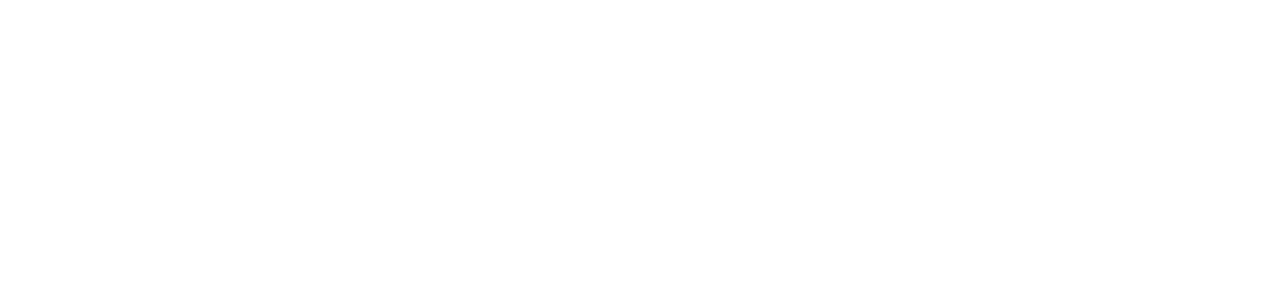
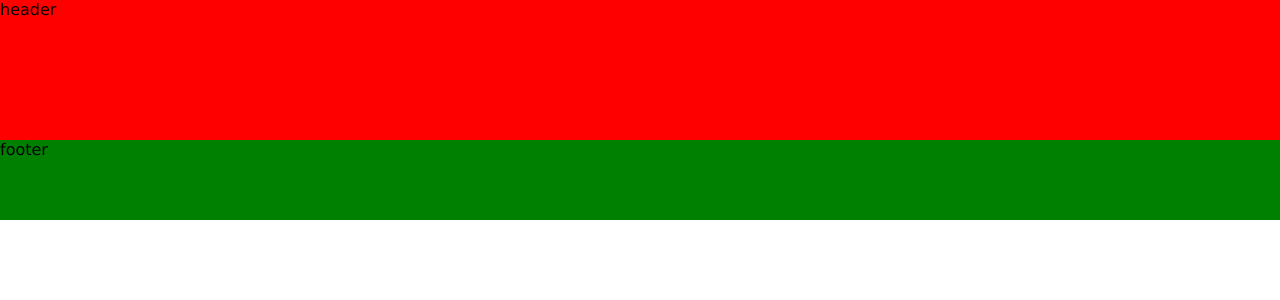
Before and after one commit to michudud/Pizza-System, a React (Vite) app: page /menu in a window 1280 px wide. Before the commit this address had no page. Shown: the top 300 px of the page. Built offline with nearby package versions, Linux system fonts and the light colour scheme.

Commit message:
add menu page

```diff
--- a/src/components/App/App.jsx
+++ b/src/components/App/App.jsx
@@ -2,12 +2,14 @@
 import { createRoot } from "react-dom/client";
 import { BrowserRouter, Route, Routes } from "react-router-dom";
 import HomePage from "../../pages/HomePage";
+import MenuPage from "../../pages/MenuPage/MenuPage";
 
 const App = () => {
   return (
     <BrowserRouter>
       <Routes>
         <Route path="/" element={<HomePage />} />
+        <Route path="/menu" element={<MenuPage />} />
       </Routes>
     </BrowserRouter>
   );
--- /dev/null
+++ b/src/pages/MenuPage/MenuPage.jsx
@@ -0,0 +1,14 @@
+import Footer from "../../components/Footer";
+import Header from "../../components/Header";
+import "./MenuPage.style.css";
+
+const MenuPage = () => {
+  return (
+    <div className="MenuPage">
+      <Header />
+      <Footer />
+    </div>
+  );
+};
+
+export default MenuPage;
--- /dev/null
+++ b/src/pages/MenuPage/index.js
@@ -0,0 +1,2 @@
+import MenuPage from "./MenuPage";
+export default MenuPage;
```
Also changed, not shown: src/pages/MenuPage/MenuPage.style.css (added).
